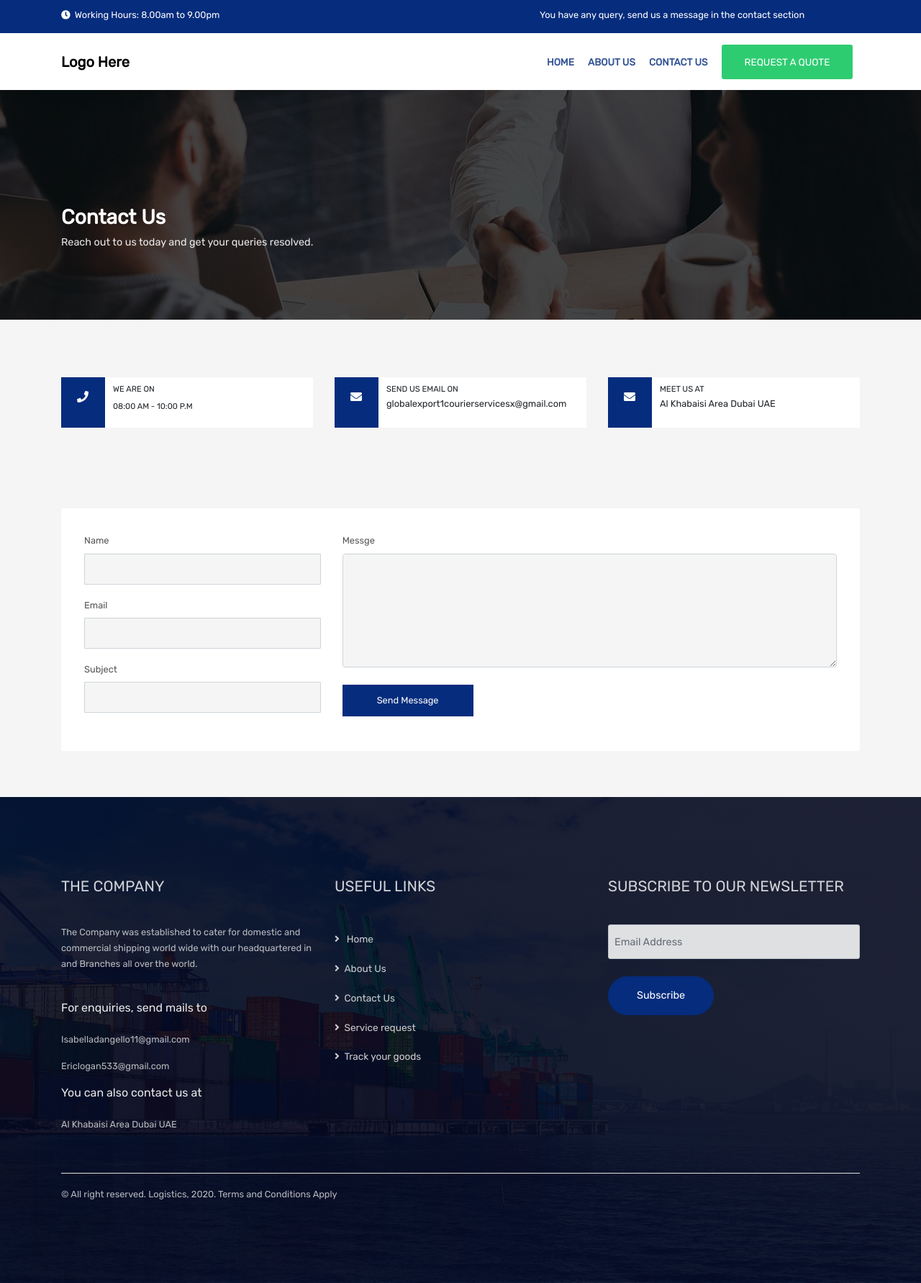
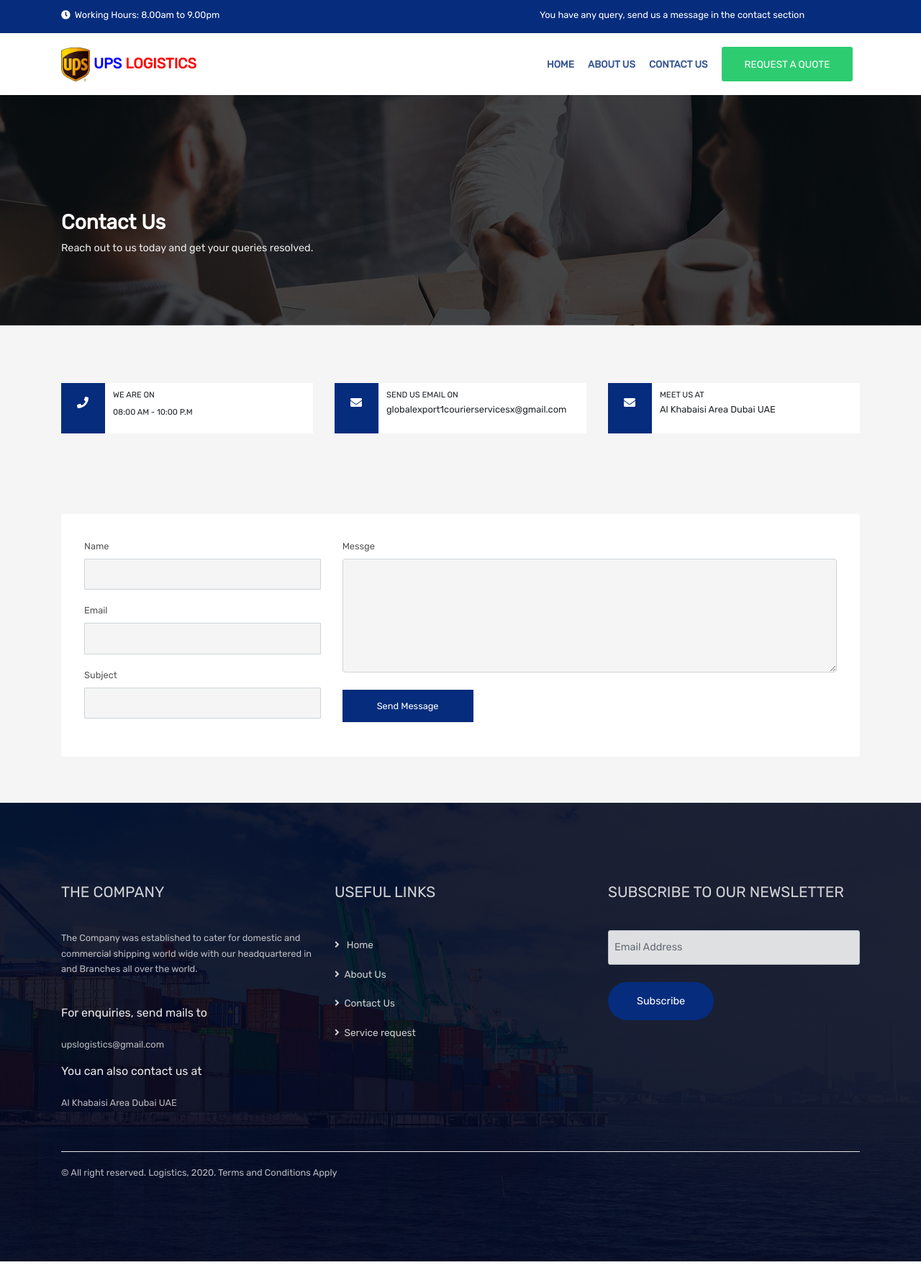
Before and after one commit to Achilles45/upslogistics, a Vue app: page /contact in a window 1280 px wide. Shown: the whole page at 72% size. After the commit the page ends 1752 px from the top, so only its background shows below. Built offline with nearby package versions, Linux system fonts and the light colour scheme.

Commit message:
Finished the initial work

```diff
--- a/src/components/Banner.vue
+++ b/src/components/Banner.vue
@@ -4,7 +4,7 @@
       <div class="carousel-inner">
         <div class="carousel-item active">
           <div class="carousel-overlay"></div>
-          <img class="carousel-img" src="../assets/images/slider-2.jpg" alt="First slide" />
+          <img class="carousel-img" src="../assets/images/banner2.jpeg" alt="First slide" />
           <div class="carousel-caption">
              <h5 class="animated slideInDown animate3d">Reliable and Flexible Logistics</h5>
             <h2 class="animated bounceIn animate3d">Personalized cargo services in worldwide commerce</h2>
@@ -76,7 +76,7 @@
     left: 0;
     width: 100%;
     height: 100%;
-    background: rgba(0, 0, 0, 0.8);
+    background: rgba(4, 9, 30, 0.9);
   }
   .carousel-img {
     width: auto;
--- a/src/components/Footer.vue
+++ b/src/components/Footer.vue
@@ -10,8 +10,7 @@
             the world.
           </p> <br>
           <h6>For enquiries, send mails to</h6>
-          <p>Isabelladangello11@gmail.com</p>
-          <p>Ericlogan533@gmail.com</p>
+          <p>upslogistics@gmail.com</p>
           <h6>You can also contact us at</h6>
           <p>Al Khabaisi Area Dubai UAE</p>
         </div>
@@ -22,7 +21,6 @@
             <li><router-link to="/about"><i class="fa fa-angle-right"></i>&nbsp;&nbsp;About Us</router-link></li>
             <li><router-link to="/contact"><i class="fa fa-angle-right"></i>&nbsp;&nbsp;Contact Us</router-link></li>
             <li><router-link to="/request"><i class="fa fa-angle-right"></i>&nbsp;&nbsp;Service request</router-link></li>
-            <li><router-link to="/tracking"><i class="fa fa-angle-right"></i>&nbsp;&nbsp;Track your goods</router-link></li>
           </ul>
         </div>
         <div class="col-md-4">
--- a/src/components/Navbar.vue
+++ b/src/components/Navbar.vue
@@ -6,7 +6,8 @@
       >
         <div class="navbar__logo pt-2">
           <router-link to="/" class="logo">
-          <h5>Logo Here</h5>
+          <h5><img src="../assets/images/logo.jpg" class="logo__img" alt=""
+          /> <span class="blue">UPS</span> <span class="red">LOGISTICS</span></h5>
           </router-link>
         </div>
         <div class="navbar__links">
@@ -74,7 +75,7 @@
     color:red;
   }
   .logo__img {
-    max-width: 90px;
+    max-width: 40px;
     height: auto;
   }
   ul {
```
Also changed, not shown: src/assets/images/banner2.jpeg (added), src/assets/images/logo.jpg (added).
